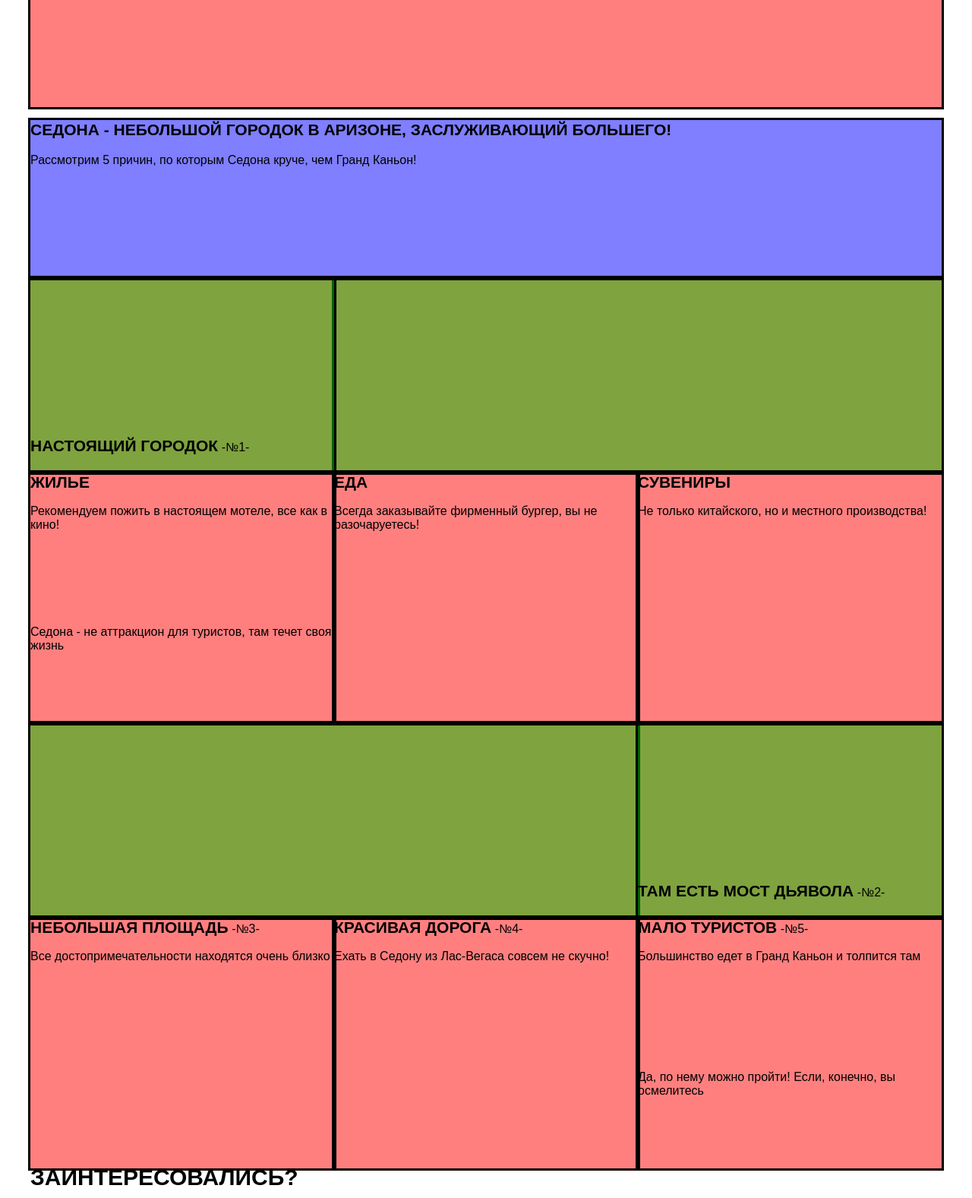
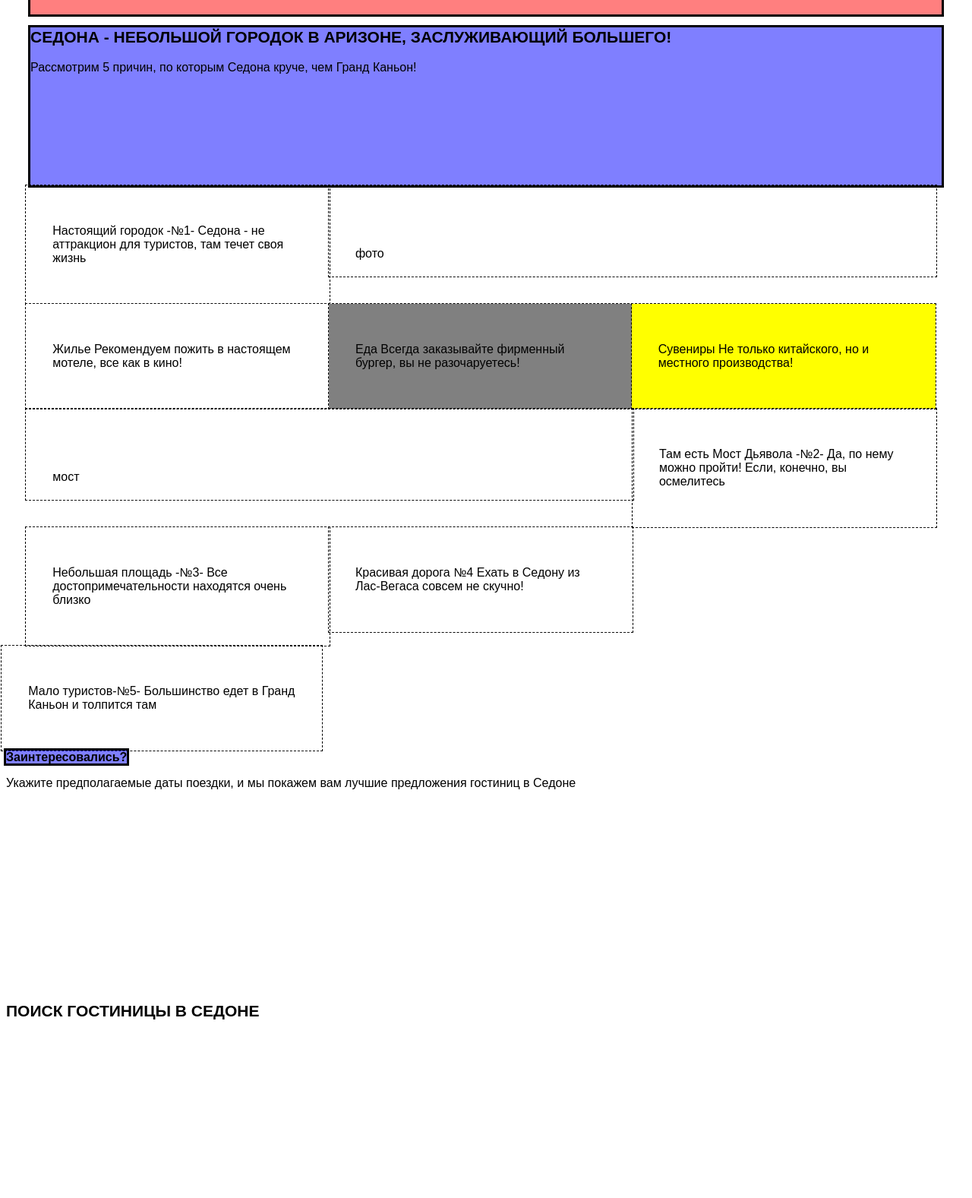
Before and after one commit to ag369/259477-sedona, a plain HTML site: page index.html in a window 1280 px wide. Shown: the part 562-2139 px from the top of the page at 76% size. Drawn offline with Linux system fonts and the light colour scheme.

Commit message:
Доделала часть замечаний по сеткам
Сделала все, что обсуждали, для inner.html С index.html все хуже, после
доработок сетка разъехалась.

```diff
--- a/css/style.css
+++ b/css/style.css
@@ -15,54 +15,53 @@
     outline: 3px solid #000000;
 }
 
-.menu-item1 {
-    float: left;
-    width: 250px;
-    min-height: 50px;
-    margin-right: 20px;
-    background: rgba(0, 200, 0, 0.5);
-    outline: 3px solid #000000;
+ul {
+  text-align: left;
+
 }
 
-.menu-item2 {
-    float: left;
-    width: 250px;
-    min-height: 50px;
-    background: rgba(0, 200, 0, 0.5);
-    outline: 3px solid #000000;
+li {
+  display: inline-block;
+
 }
 
-.menu-item3 {
-    float: right;
-    width: 250px;
-    min-height: 50px;
-    margin-left: 20px;
-    background: rgba(0, 200, 0, 0.5);
-    outline: 3px solid #000000;
-}
+.logo-header {
+  position: absolute;
+  top: 13px;
+  left: 600px;
 
-.menu-item4 {
-    float: right;
-    width: 250px;
-    min-height: 50px;
-    background: rgba(0, 200, 0, 0.5);
-    outline: 3px solid #000000;
 }
 
 .index-content {
     min-height: 509px;
+    margin-left: auto;
+    margin-right: auto;
     background: rgba(255, 0, 0, 0.5);
     outline: 3px solid #000000;
 }
 
 .top-content {
     min-height: 208px;
+    margin-left: auto;
+    margin-right: auto;
     background: rgba(0, 0, 255, 0.5);
     outline: 3px solid #000000;
 }
 
+.index-logo {
+  width: 458px;
+  margin-left: auto;
+  margin-right: auto;
+}
+
+h2 .features-name {
+text-align: center;
+
+}
+
+
 .index-content-advantages {
-    height: 256px;
+    min-height: 256px;
     background: rgba(255, 0, 0, 0.5);
     outline: 3px solid #000000;
 }
@@ -72,87 +71,41 @@
     background: rgba(255, 0, 0, 0.5);
     outline: 3px solid #000000;
 }
+.column {
+    display: inline-block;
+    margin-left: -0.36em;
+    vertical-align: top;
+    width: 33.33334%;
+    padding: 35px;
+    box-sizing: border-box;
+  outline: 1px dashed black;
 
-.column-left-info {
-    display: inline-block;
-    width: 400px;
-    min-height: 256px;
-    box-sizing: border-box;
-    background: rgba(0, 200, 0, 0.5);
-    outline: 3px solid #000000;
 }
 
-.column-right-pic {
-    float: right;
-    width: 800px;
-    min-height: 256px;
-    background: rgba(0, 200, 0, 0.5);
-    outline: 3px solid #000000;
+.column_yellow {
+  background: yellow;
+}
+.column_white {
+  background: white;
+}
+.column_grey {
+  background: grey;
 }
 
-.features {
-    min-height: 256px;
-    background: rgba(255, 0, 0, 0.5);
-    outline: 3px solid #000000;
+.column_photo {
+  width:66.6666%;
+    padding: 65px 35px 5px;
 }
 
-.feature-left {
-    float: left;
-    width: 400px;
-    min-height: 330px;
-    outline: 3px solid #000000;
+.social {
+  text-align: center;
+  margin:16px 0;
 }
 
-.feature-center {
-    float: left;
-    width: 400px;
-    min-height: 330px;
-    outline: 3px solid #000000;
-}
-
-.feature-right {
-    float: right;
-    width: 400px;
-    min-height: 330px;
-    outline: 3px solid #000000;
-}
-
-.column-left-pic {
-    float: left;
-    width: 800px;
-    min-height: 256px;
-    background: rgba(0, 200, 0, 0.5);
-    outline: 3px solid #000000;
-}
-
-.column-right-info {
-    display: inline-block;
-    width: 400px;
-    min-height: 256px;
-    box-sizing: border-box;
-    background: rgba(0, 200, 0, 0.5);
-    outline: 3px solid #000000;
-}
-
-.feature-left-noicon {
-    float: left;
-    width: 400px;
-    min-height: 330px;
-    outline: 3px solid #000000;
-}
-
-.feature-center-noicon {
-    float: left;
-    width: 400px;
-    min-height: 330px;
-    outline: 3px solid #000000;
-}
-
-.feature-right-noicon {
-    float: right;
-    width: 400px;
-    min-height: 330px;
-    outline: 3px solid #000000;
+.phone {
+  font-size: 0.8em;
+  margin: 19px 0;
+  line-height:1em;
 }
 
 .main-form-invite {
@@ -168,7 +121,7 @@
 }
 
 .main-footer {
-    min-height: 120px;
+    min-height: 100px;
     background: rgba(0, 200, 0, 0.5);
     outline: 3px solid #000000;
 }
@@ -209,6 +162,11 @@
     outline: 3px solid #000000;
 }
 
+.inner-form-label {
+  display: block;
+
+}
+
 .chbox-left {
     float: left;
     width: 140px;
@@ -243,7 +201,7 @@
     outline: 3px solid #000000;
 }
 
-.select {
+.select-left {
     display: inline-block;
     font-size: 15px;
     text-align: left;
@@ -254,13 +212,26 @@
     outline: 3px solid #000000;
 }
 
+
 .summary-column-right {
     float: right;
     width: 241px;
     min-height: 88px;
     margin-right: 73px;
+    text-align: right;
     font-size: 0;
     background: rgba(0, 0, 200, 0.5);
+    outline: 3px solid #000000;
+}
+
+
+.select-right {
+    display: inline-block;
+    font-size: 15px;
+    vertical-align: middle;
+    margin-right: 10px;
+    padding: 10px;
+    background: rgba(0, 200, 0, 0.5);
     outline: 3px solid #000000;
 }
 
@@ -293,10 +264,20 @@
     width: 241px;
     min-height: 90px;
     margin-right: 73px;
+    text-align: right;
     background: rgba(0, 0, 200, 0.5);
     outline: 3px solid #000000;
     box-sizing: border-box;
 }
+
+.rating {
+  display: inline-block;
+}
+
+.icon-star {
+  display: inline-block;
+}
+
 
 body {
     font-family: "PT Sans", "Arial", sans-serif;
@@ -318,22 +299,13 @@ body {
     /*color: #ffffff;*/
 }
 
-.main-form-quest {
-    font-weight: bold;
-    font-size: 30px;
-    text-transform: uppercase;
-    line-height: 24px;
-    color: #000000;
-}
 
-."main-form-title {
- font-weight:bold;
+.main-form-title {
+font-weight:bold;
 font-size: 21px;
 text-transform: uppercase;
 line-height:26;
-
 /*color: #ffffff*/
-
 
 }
 .search-form-title {
--- a/index.html
+++ b/index.html
@@ -11,19 +11,19 @@
     <div class="main-container">
         <header class="main-header">
             <div class="container">
-                <nav class="main-navigation clearfix">
-                    <ul>
+                <nav class="main-navigation">
+                    <ul class="main-nav-list">
                         <li>
-                            <a class="menu-item1" href="#">Информация</a>
+                            <a class="" href="#">Информация</a>
                         </li>
                         <li>
-                            <a class="menu-item2" href="#">Фото и видео</a>
+                            <a class="" href="#">Фото и видео</a>
                         </li>
                         <li>
-                            <a class="menu-item3" href="#">Карта штата</a>
+                            <a class="" href="#">Карта штата</a>
                         </li>
                         <li>
-                            <a class="menu-item4" href="#">Гостиницы</a>
+                            <a class="" href="inner.html">Гостиницы</a>
                         </li>
                     </ul>
                 </nav>
@@ -47,74 +47,49 @@
             <!--Конец блока с заглавным CTA-->
             <!--Начало блоков с преимуществами-->
             <!--Начало блока c преимуществом "Настоящий городок" - фото справа-->
-            <section class="index-content-advantages">
-                <div class="index-content-info column-left-info clearfix">
-                    <b class="features-name-white">Настоящий городок</b>
-                    <span>-№1-</span>
-                    <p>Cедона - не аттракцион для туристов, там течет своя жизнь
-                    </p>
-                </div>
-                <div class="index-content-pic column-right-pic">
-                </div>
-            </section>
+            <div class="column column_icon"><p class="text">
+              Настоящий городок
+                    -№1-
+                    Cедона - не аттракцион для туристов, там течет своя жизнь</p></div>
+                <div class="column column_photo"><p class="text">фото</p></div>
                 <!--Конец блока c преимуществом и фото справа-->
         <!--Начало 1го блока из 3-х преимуществ с иконками-->
-            <section class="features clearfix">
-                <div class="features-item feature-left">
-                    <b class="features-name">Жилье</b>
-                    <p>Рекомендуем пожить в настоящем мотеле, все как в кино!
-                    </p>
-                </div>
-                <div class="features-item feature-center">
-                    <b class="features-name">Еда</b>
-                    <p>Всегда заказывайте фирменный бургер, вы не разочаруетесь!
-                    </p>
-                </div>
-                <div class="features-item feature-right">
-                    <b class="features-name">Сувениры</b>
-                    <p>Не только китайского, но и местного производства!
-                    </p>
-                </div>
-            </section>
+            <div class="column column_white"><p class="text">Жилье
+                  Рекомендуем пожить в настоящем мотеле, все как в кино!
+                    </p></div>
+<div class="column column_grey"><p class="text">Еда
+                    Всегда заказывайте фирменный бургер, вы не разочаруетесь!
+                    </p></div>
+<div class="column column_yellow"><p class="text">Сувениры
+                Не только китайского, но и местного производства!
+                    </p></div>
                     <!--Конец 1го блока из 3-х преимуществ с иконками-->
             <!--Конец блока c преимуществом "Мост Дьявола" - фото слева-->
-            <section class="index-content-advantages clearfix">
-                <div class="index-content-pic column-left-pic">
+<div class="column column_photo"><p class="text">мост</p></div>
+<div class="column column_icon"><p class="text">Там есть Мост Дьявола
+                    -№2-
+                    Да, по нему можно пройти! Если, конечно, вы осмелитесь
                     </div>
-                <div class="index-content-info column-right-info">
-                    <b class="features-name-white">Там есть Мост Дьявола</b>
-                    <span>-№2-</span>
-                    <p>Да, по нему можно пройти! Если, конечно, вы осмелитесь
-                    </p>
-                </div>
-            </section>
                     <!--Конец блока c преимуществом "Мост Дьявола" - фото слева-->
                                 <!--Начало 2го блока из 3-х преимуществ без иконок-->
-            <section class="features clearfix">
-                <div class="features-item feature-left-noicon">
-                    <b class="features-name">Небольшая площадь</b>
-                    <span>-№3-</span>
-                    <p>Все достопримечательности находятся очень близко
-                    </p>
+  <div class="column"><p class="text">Небольшая площадь
+                  -№3-
+                    Все достопримечательности находятся очень близко
+                  </p></div>
+  <div class="column"><p class="text">Красивая дорога
+                    №4
+                  Ехать в Седону из Лас-Вегаса совсем не скучно!</p>
+
     </div>
-                <div class="features-item feature-center-noicon">
-                    <b class="features-name">Красивая дорога</b>
-                    <span>-№4-</span>
-                    <p>Ехать в Седону из Лас-Вегаса совсем не скучно!
-                    </p>
   </div>
-                <div class="features-item feature-right-noicon">
-                    <b class="features-name">Мало туристов</b>
-                    <span>-№5-</span>
-                    <p>Большинство едет в Гранд Каньон и толпится там
-                    </p>
-                </div>
-            </section>
+  <div class="column"><p class="text">Мало туристов-№5-
+                    Большинство едет в Гранд Каньон и толпится там
+                    </p></div>
             <!--Конец 2го блока из 3-х преимуществ без иконок-->
             <!--Конец блоков с преимуществами-->
             <!--Начало блока c формой-->
             <div class="main-form">
-                <b class="main-form-quest">Заинтересовались?</b>
+                <b class="main-form-invite">Заинтересовались?</b>
                 <p>Укажите предполагаемые даты поездки, и мы покажем вам лучшие предложения гостиниц в Седоне</p>
                 <h2 class="main-form-title">Поиск гостиницы в Седоне</h2>
                 <form class="hotel-search" action="#" method="get">
```
Also changed, not shown: inner.html (+19 -19 lines). Lines whose indentation alone changed are shown as unchanged.
